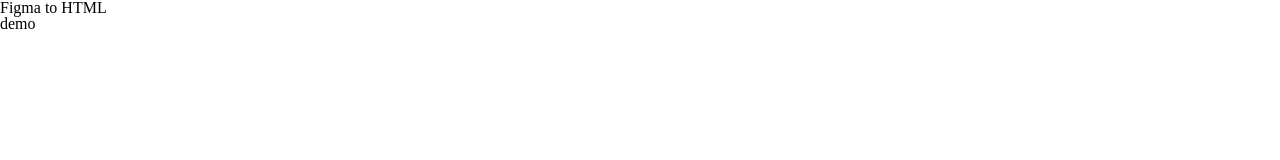
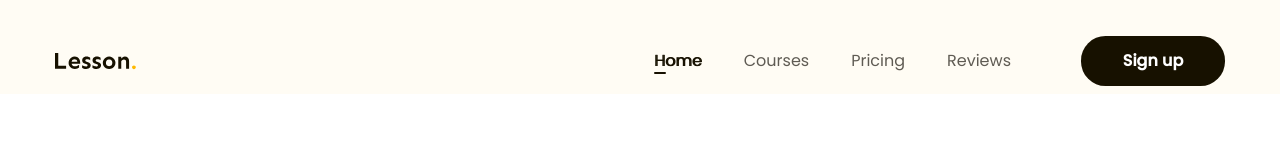
Before and after one commit to tttnhanwork-arch/figma-to-html, a plain HTML site: page index.html in a window 1280 px wide. Shown: the top 160 px of the page. Drawn offline with Linux system fonts and the light colour scheme.

Commit message:
p3 làm phần header

```diff
--- a/assets/css/style.css
+++ b/assets/css/style.css
@@ -6,4 +6,73 @@
 }
 body {
   font-size: 1.6rem;
+  font-family: "Poppins", sans-serif;
 }
+/* common */
+.btn {
+  display: inline-block;
+  padding: 0px 16px;
+  line-height: 50px;
+  min-width: 118px;
+  color: #fff;
+  text-align: center;
+  font-weight: 600;
+  border-radius: 24.5px;
+  background: #171100;
+}
+a {
+  text-decoration: none;
+}
+.main-content {
+  width: 1170px;
+  max-width: calc(100% - 48px);
+  margin-left: auto;
+  margin-right: auto;
+}
+.header {
+  background: #fffcf4;
+}
+.header.fixed {
+  position: sticky;
+  top: -28px;
+}
+.header .body {
+  display: flex;
+  align-items: center;
+  padding: 36px 0 8px;
+}
+.nav {
+  margin-left: auto;
+}
+.nav ul {
+  display: flex;
+}
+.nav a {
+  color: #5f5b53;
+  text-align: center;
+  padding: 8px 21px;
+  position: relative;
+}
+.nav li.active a,
+.nav a:hover {
+  color: #171100;
+  /* font-weight: 600; */
+  text-shadow: 1px 0px 0px currentColor;
+}
+.nav li.active a::after {
+  position: absolute;
+  left: 21px;
+  bottom: 6px;
+  display: block;
+  content: "";
+  width: 12px;
+  height: 2px;
+  border-radius: 1px;
+  background: #171100;
+}
+.header .btn-sign-up {
+  min-width: 144px;
+}
+.header .action {
+  margin-left: 49px;
+}
--- a/index.html
+++ b/index.html
@@ -5,11 +5,46 @@
     <meta name="viewport" content="width=device-width, initial-scale=1.0" />
     <!-- reset css -->
     <link rel="stylesheet" href="./assets/css/reset.css" />
+    <!-- Nhúng font -->
+    <link rel="preconnect" href="https://fonts.googleapis.com" />
+    <link rel="preconnect" href="https://fonts.gstatic.com" crossorigin />
+    <link
+      href="https://fonts.googleapis.com/css2?family=Poppins:ital,wght@0,400;0,500;1,400;1,500&family=Sen:wght@700&display=swap"
+      rel="stylesheet"
+    />
     <link rel="stylesheet" href="./assets/css/style.css" />
     <title>Figma to HTML</title>
   </head>
-  <body>
-    <h1>Figma to HTML</h1>
-    <h2>demo</h2>
+  <body style="height: 10000px">
+    <!-- header -->
+    <header class="header fixed">
+      <div class="main-content">
+        <div class="body">
+          <!-- log -->
+          <img src="./assets/img/logo.svg" alt="Lesson" class="logo" />
+          <!-- nav -->
+          <nav class="nav">
+            <ul>
+              <li class="active">
+                <a href="#!">Home</a>
+              </li>
+              <li>
+                <a href="#!">Courses</a>
+              </li>
+              <li>
+                <a href="#!">Pricing</a>
+              </li>
+              <li>
+                <a href="#!">Reviews</a>
+              </li>
+            </ul>
+          </nav>
+          <!-- button act -->
+          <div class="action">
+            <a href="#!" class="btn btn-sign-up">Sign up</a>
+          </div>
+        </div>
+      </div>
+    </header>
   </body>
 </html>
```
Also changed, not shown: assets/img/logo.svg (added).
